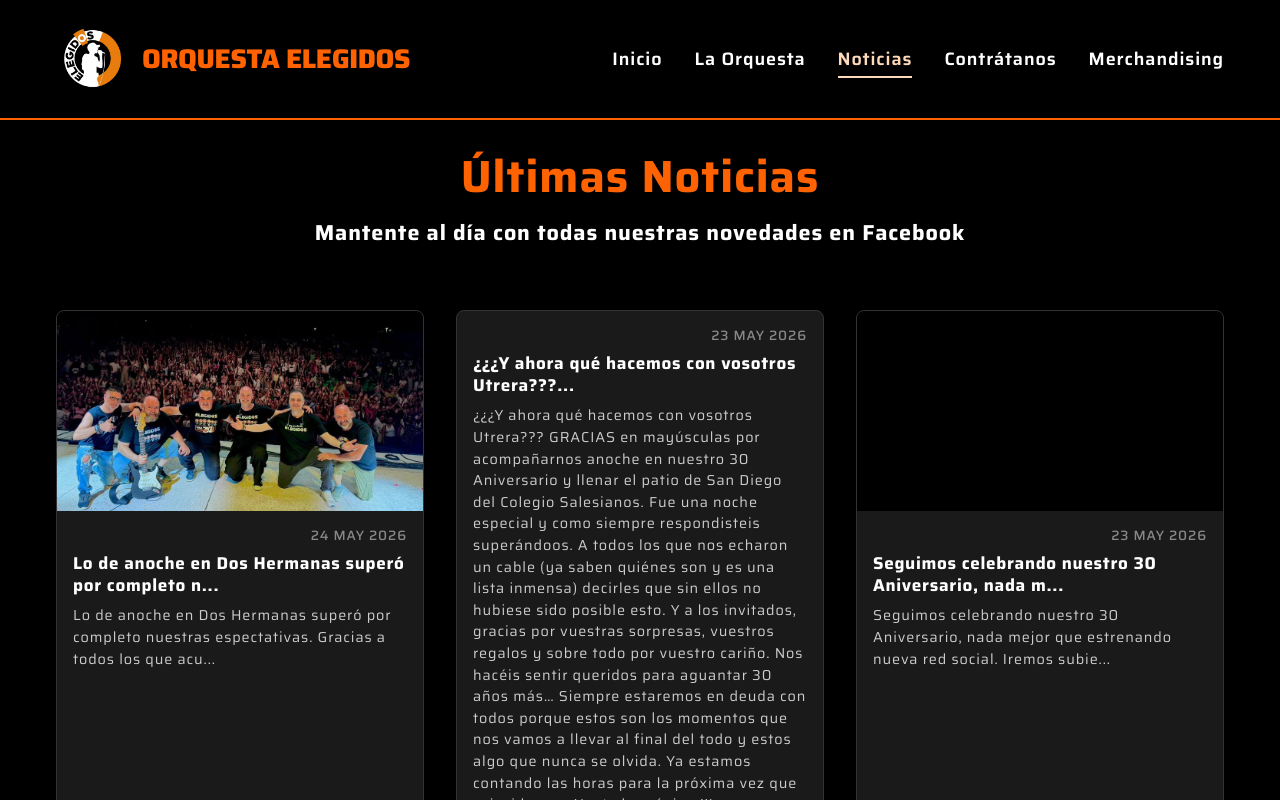
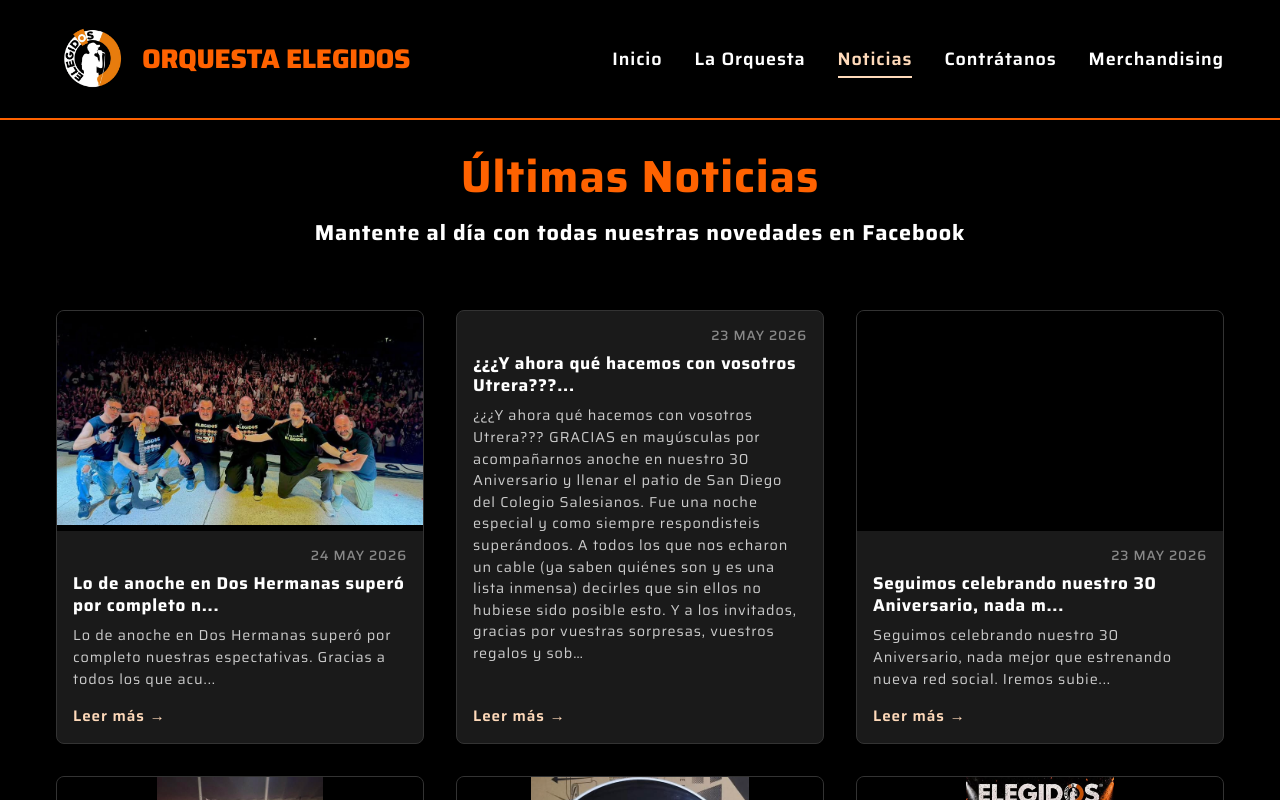
Before and after one commit to Izshin/Elegidos, a React (Vite) app: page /noticias in a window 1280 px wide. Shown: the top 800 px of the page. Built offline with nearby package versions, Linux system fonts and the light colour scheme.

Commit message:
Update Noticias component styles and enhance news card handling for missing images

```diff
--- a/src/components/Noticias.css
+++ b/src/components/Noticias.css
@@ -35,15 +35,25 @@
 
 .news-image {
   width: 100%;
-  height: 200px;
   background-color: #000;
-  overflow: hidden;
 }
 
 .news-image img {
   width: 100%;
-  height: 100%;
-  object-fit: cover;
+  height: auto;
+  display: block;
+}
+
+@media (min-width: 768px) {
+  .news-image {
+    height: 220px;
+    overflow: hidden;
+  }
+
+  .news-image img {
+    height: 100%;
+    object-fit: contain;
+  }
 }
 
 .news-content {
@@ -95,8 +105,16 @@
   text-decoration: underline;
 }
 
+.news-card--no-image .news-content {
+  min-height: 260px;
+}
+
 @media (max-width: 768px) {
   .news-grid {
     grid-template-columns: 1fr;
   }
+
+  .news-card--no-image .news-content {
+    min-height: unset;
+  }
 }
--- a/src/components/Noticias.tsx
+++ b/src/components/Noticias.tsx
@@ -63,7 +63,7 @@ const Noticias = () => {
             {news.map((item, index) => (
               <motion.article
                 key={item.id}
-                className="news-card"
+                className={`news-card${!item.image ? ' news-card--no-image' : ''}`}
                 initial={{ y: 50, opacity: 0 }}
                 animate={{ y: 0, opacity: 1 }}
                 transition={{ duration: 0.5, delay: index * 0.1 }}
@@ -93,7 +93,7 @@ const Noticias = () => {
                     <span className="news-date">{item.date}</span>
                   </div>
                   <h3>{item.title}</h3>
-                  <p>{item.excerpt}</p>
+                  <p>{!item.image && item.excerpt.length > 450 ? item.excerpt.slice(0, 450) + '…' : item.excerpt}</p>
                   <a href={item.link} target="_blank" rel="noopener noreferrer" className="read-more">Leer más →</a>
                 </div>
               </motion.article>
```
